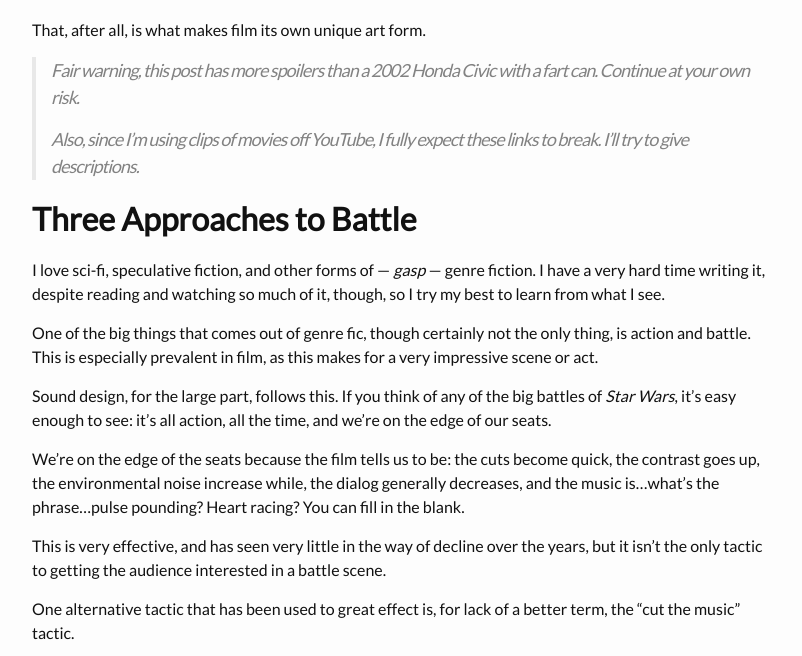
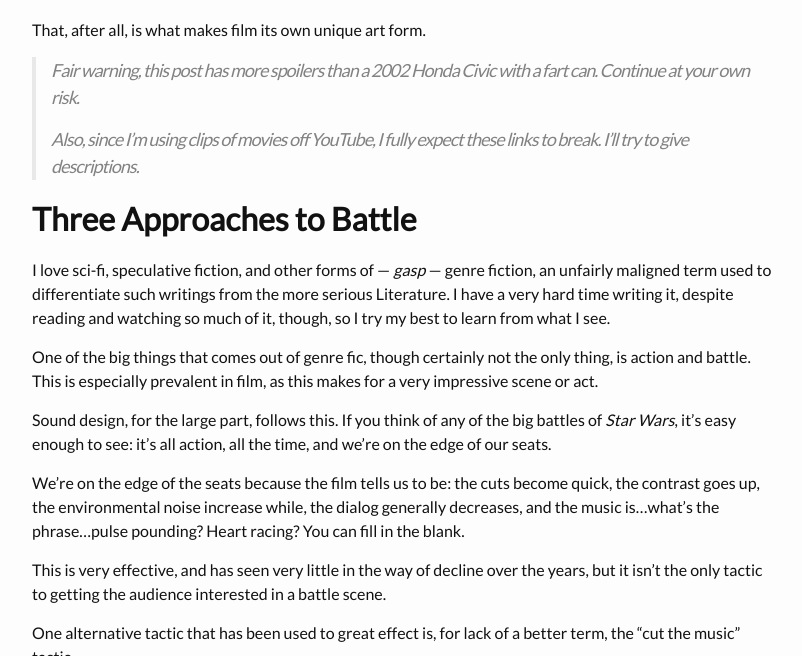
Before and after one commit to makyo/salsa, a Jekyll site: the page built from _posts/2017-09-20-sound-design-and-genre-tags.md, in a window 1280 px wide and 900 px high, scrolled down 425 px, cut to the strip 0-656 px from the top of the window. Shown: the whole strip, without its empty margins (238-1040 px from the left). Built offline with Jekyll 4.4.1, drawn with Linux system fonts in a browser that asks for light colours; comment, search, counter and statistics services are not loaded.

Commit message:
Small edit, check auto-post

```diff
--- a/_posts/2017-09-20-sound-design-and-genre-tags.md
+++ b/_posts/2017-09-20-sound-design-and-genre-tags.md
@@ -18,7 +18,7 @@ That, after all, is what makes film its own unique art form.
 
 ## Three Approaches to Battle
 
-I love sci-fi, speculative fiction, and other forms of --- *gasp* --- genre fiction. I have a very hard time writing it, despite reading and watching so much of it, though, so I try my best to learn from what I see.
+I love sci-fi, speculative fiction, and other forms of --- *gasp* --- genre fiction, an unfairly maligned term used to differentiate such writings from the more serious Literature. I have a very hard time writing it, despite reading and watching so much of it, though, so I try my best to learn from what I see.
 
 One of the big things that comes out of genre fic, though certainly not the only thing, is action and battle. This is especially prevalent in film, as this makes for a very impressive scene or act.
 
@@ -114,7 +114,7 @@ The movie just happens at the pace of a heavily regimented life aboard a space s
 
 As before, there is a climax of the movie, but it's a confusing one. The intensity grows to the point where we're preparing to abandon the space station. We move forward to back on earth, then realize that, no, the stress has become too much, and we're lost. And then...we don't have to think that way anymore.
 
-<iframe src="https://embed.spotify.com/?uri=spotify%3Atrack%3A6HSPvO0VOv1nRUKpvJr5C1" width="300" height="380" frameborder="0" allowtransparency="true"></iframe>
+<iframe src="https://embed.spotify.com/?uri=spotify%3Aalbum%3A7vgPMuPh0HhZM9E1jkF6Mw" width="300" height="380" frameborder="0" allowtransparency="true"></iframe>
 
 I will unabashedly admit that this is my one hundred percent absolute favorite soundtrack of all time. It's great on its own, and it's --- wait for it --- stellar with the film. Please, please, do yourself a favor and [check it out](https://open.spotify.com/album/7vgPMuPh0HhZM9E1jkF6Mw). Plus, it's by Cliff Martinez, of Red Hot Chili Peppers fame.
 
```
